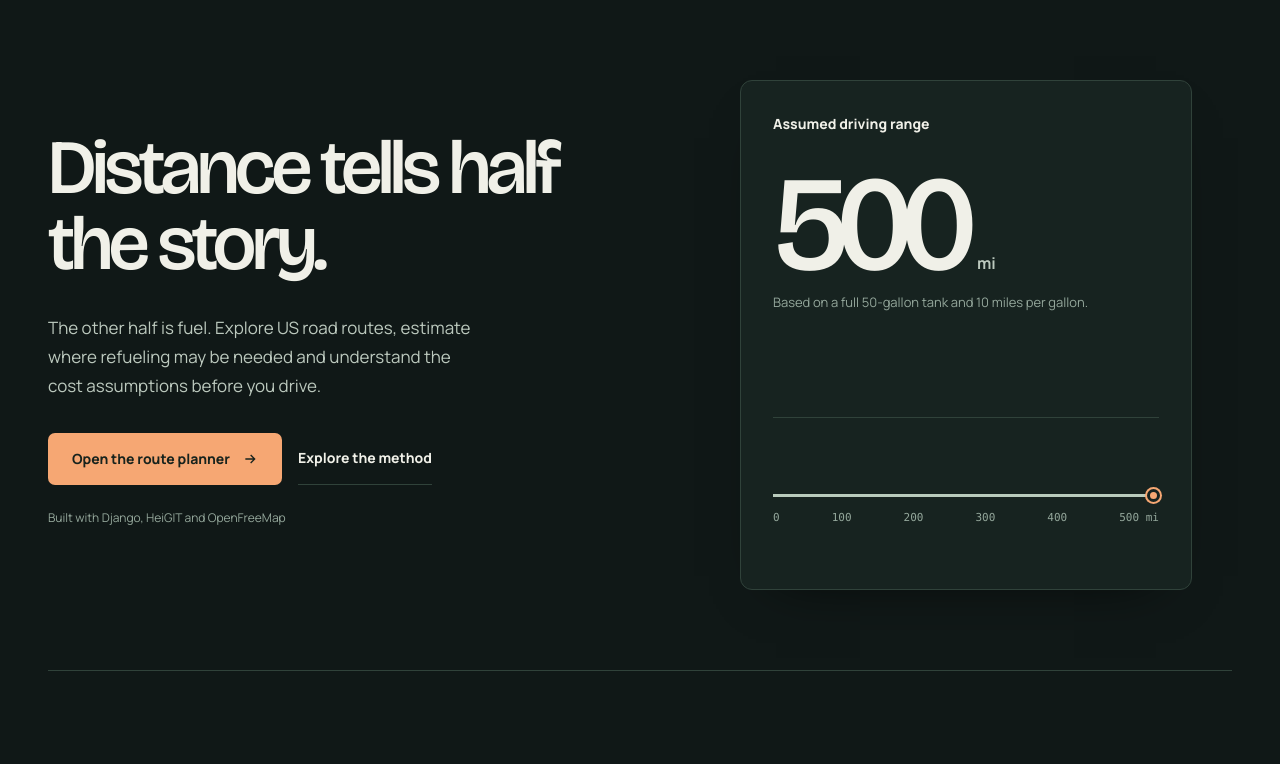
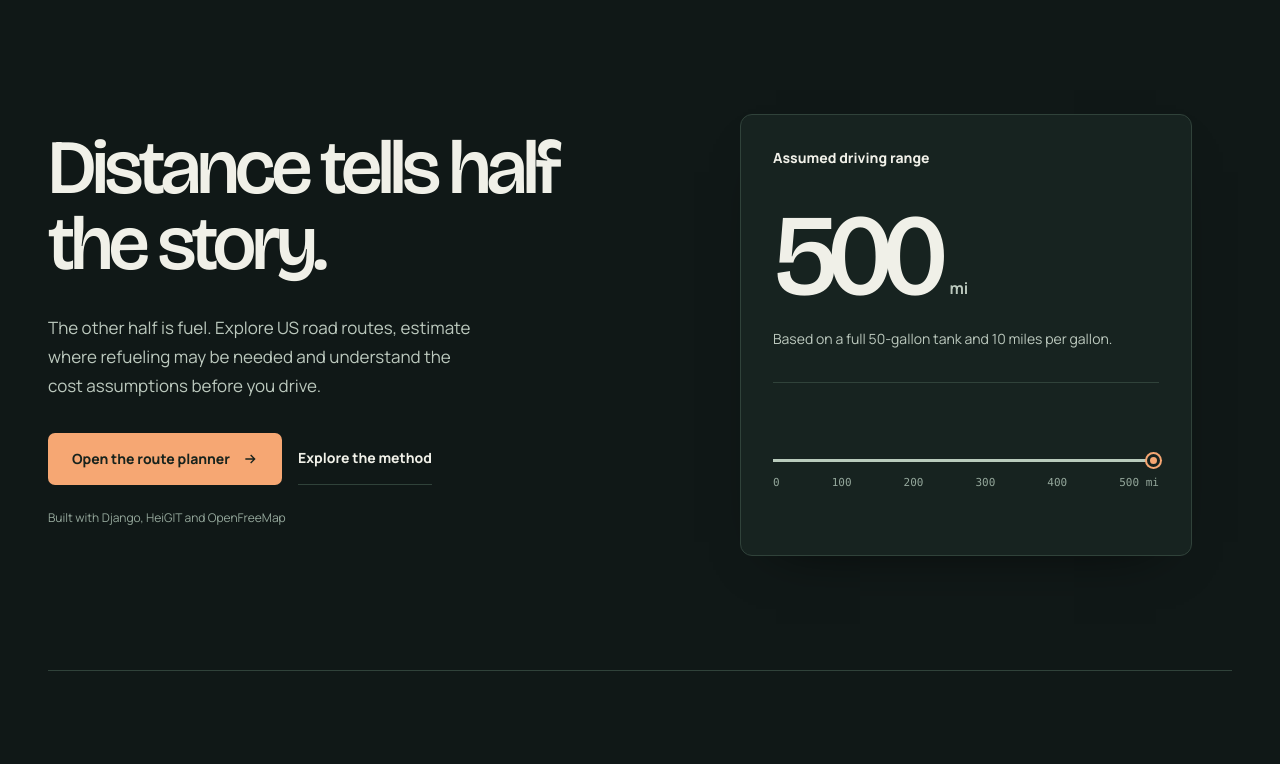
Before and after one commit to AgustinWojtyszyn/fuel-route-optimizer, a Python web app: template routes/templates/routes/landing.html in a window 1280 px wide. Shown: the part 84-848 px from the top of the page. Run offline with Jinja, Linux system fonts and the light colour scheme; the template is opened without the code that fills it, so the values that code supplies are empty.

Commit message:
design(hallmark): rebalance compact range display after removing duplicate caption

```diff
--- a/routes/static/routes/landing.css
+++ b/routes/static/routes/landing.css
@@ -66,23 +66,19 @@ svg{display:block}
 .action--secondary:hover{border-color:var(--accent)}
 .action svg{width:16px;height:16px}
 .hero__foot{margin-top:var(--space-5);font-size:12px;color:var(--text-muted)}
-.instrument{min-width:0;display:flex;flex-direction:column;justify-content:space-between;min-height:510px;padding:var(--space-6);background:var(--surface-raised);border:1px solid var(--line);border-radius:var(--radius);box-shadow:var(--shadow)}
+.instrument{min-width:0;display:flex;flex-direction:column;justify-content:space-between;min-height:420px;padding:var(--space-6);background:var(--surface-raised);border:1px solid var(--line);border-radius:var(--radius);box-shadow:var(--shadow)}
 .instrument__top{display:flex;align-items:center;justify-content:space-between;flex-wrap:wrap;gap:var(--space-4)}
 .instrument__title{font-size:14px;font-weight:760}
-.instrument__sub{font-size:12px;color:var(--text-muted)}
 .instrument__number{display:flex;align-items:baseline;gap:var(--space-3);padding-top:var(--space-6)}
-.instrument__number strong{font:520 clamp(6rem,10.5vw,10rem)/.87 var(--font-display);letter-spacing:-.09em;font-variant-numeric:tabular-nums}
+.instrument__number strong{font:520 clamp(5.8rem,9vw,8.7rem)/.95 var(--font-display);letter-spacing:-.09em;font-variant-numeric:tabular-nums}
 .instrument__number span{font-size:16px;font-weight:700;color:var(--text-subtle)}
-.instrument__caption{margin:var(--space-2) 0 var(--space-6);font-size:13px;color:var(--text-muted)}
+.instrument__caption{margin:var(--space-4) 0 var(--space-6);max-width:40ch;font-size:14px;line-height:1.65;color:var(--text-subtle)}
 .instrument__track{position:relative;padding:var(--space-7) 0 var(--space-6);margin-top:auto}
 .instrument__track::before{content:"";position:absolute;top:0;left:0;right:0;border-top:1px solid var(--line)}
 .instrument__scale{position:relative;width:100%;height:45px;display:block}
 .instrument__scale-rail{position:absolute;inset:auto 0 13px 0;height:3px;background:var(--path)}
 .instrument__scale-point{position:absolute;right:-1px;bottom:8px;width:13px;height:13px;border-radius:50%;border:3px solid var(--surface-raised);box-shadow:0 0 0 2px var(--accent);background:var(--accent)}
 .instrument__ruler{display:flex;justify-content:space-between;gap:var(--space-1);color:var(--text-muted);font:500 11px/1.4 var(--font-measure);font-variant-numeric:tabular-nums}
-.instrument__bottom{display:flex;align-items:center;justify-content:space-between;gap:var(--space-3);padding-top:var(--space-5);border-top:1px solid var(--line)}
-.instrument__bottom span{color:var(--text-muted);font-size:11px;max-width:38ch}
-.instrument__bottom strong{font-size:12px;color:var(--text-subtle);font-weight:700;white-space:nowrap}
 .method{border-top:1px solid var(--line);padding-block:var(--space-9)}
 .method__heading{display:grid;grid-template-columns:minmax(0,.85fr) minmax(0,1.15fr);gap:var(--space-8);align-items:end;margin-bottom:var(--space-8)}
 .method__heading h2{font:540 clamp(2.4rem,4.6vw,4.7rem)/1.07 var(--font-display);letter-spacing:-.05em;max-width:14ch;overflow-wrap:break-word;min-width:0;margin:0}
@@ -122,7 +118,7 @@ svg{display:block}
 .footer a{color:var(--text-subtle);text-decoration:underline;text-underline-offset:3px}
 @media(max-width:1100px){.page-shell{padding-inline:var(--space-6)}.hero{gap:var(--space-7)}.hero h1{font-size:clamp(3.45rem,6vw,5.4rem)}.instrument{min-height:480px}.method__heading{gap:var(--space-7)}}
 @media(max-width:800px){.hero{grid-template-columns:minmax(0,1fr);min-height:0;padding-block:var(--space-7);gap:var(--space-7)}.hero h1{max-width:15ch}.instrument{min-height:440px}.method__heading,.lab__frame{grid-template-columns:minmax(0,1fr);gap:var(--space-6)}.method{padding-block:var(--space-8)}.method__heading{margin-bottom:var(--space-7)}.lab__frame{padding:var(--space-6)}.nav-link--method{display:none}}
-@media(max-width:560px){.page-shell{padding-inline:var(--space-4)}.site-nav{min-height:72px;gap:var(--space-2)}.brand-type__main{font-size:17px}.brand-type__sub{font-size:10px}.nav-right{gap:var(--space-2)}.nav-link--planner{display:none}.theme-toggle{padding:var(--space-2);min-height:38px}.theme-toggle .theme-text{display:none}.locale-select{max-width:92px;min-width:78px;height:38px;font-size:11px}.hero h1{font-size:clamp(3rem,11vw,4.4rem)}.hero__intro{font-size:15px}.hero__actions{gap:var(--space-3)}.action{min-height:48px;font-size:13px}.instrument{padding:var(--space-5);min-height:410px}.instrument__number strong{font-size:6rem}.instrument__bottom{align-items:start;flex-direction:column}.method-row{grid-template-columns:40px minmax(0,1fr);gap:var(--space-2) var(--space-4)}.method-row p{grid-column:2}.lab{padding-block:var(--space-6)}.lab__frame{padding:var(--space-5)}.lab__results{gap:var(--space-3)}.close{flex-direction:column;align-items:start}.footer{flex-direction:column;align-items:start;gap:var(--space-3)}}
+@media(max-width:560px){.page-shell{padding-inline:var(--space-4)}.site-nav{min-height:72px;gap:var(--space-2)}.brand-type__main{font-size:17px}.brand-type__sub{font-size:10px}.nav-right{gap:var(--space-2)}.nav-link--planner{display:none}.theme-toggle{padding:var(--space-2);min-height:38px}.theme-toggle .theme-text{display:none}.locale-select{max-width:92px;min-width:78px;height:38px;font-size:11px}.hero h1{font-size:clamp(3rem,11vw,4.4rem)}.hero__intro{font-size:15px}.hero__actions{gap:var(--space-3)}.action{min-height:48px;font-size:13px}.instrument{padding:var(--space-5);min-height:360px}.instrument__number strong{font-size:6rem}.instrument__bottom{align-items:start;flex-direction:column}.method-row{grid-template-columns:40px minmax(0,1fr);gap:var(--space-2) var(--space-4)}.method-row p{grid-column:2}.lab{padding-block:var(--space-6)}.lab__frame{padding:var(--space-5)}.lab__results{gap:var(--space-3)}.close{flex-direction:column;align-items:start}.footer{flex-direction:column;align-items:start;gap:var(--space-3)}}
 @media(max-width:390px){.site-nav{gap:var(--space-1)}.brand-type__main{font-size:15px}.brand-type__slash{padding-inline:4px}.brand-type__sub{font-size:9px}.nav-right{gap:var(--space-1)}.toolbar{gap:var(--space-1)}.locale-select{max-width:77px;min-width:70px;font-size:10px;padding-inline:var(--space-1)}}
 .action,.theme-toggle,.nav-link,.locale-select{transition:color .2s ease-out,background-color .2s ease-out,border-color .2s ease-out}
 .action:active,.theme-toggle:active,.lab__preset:active{transform:translateY(1px)}
```
